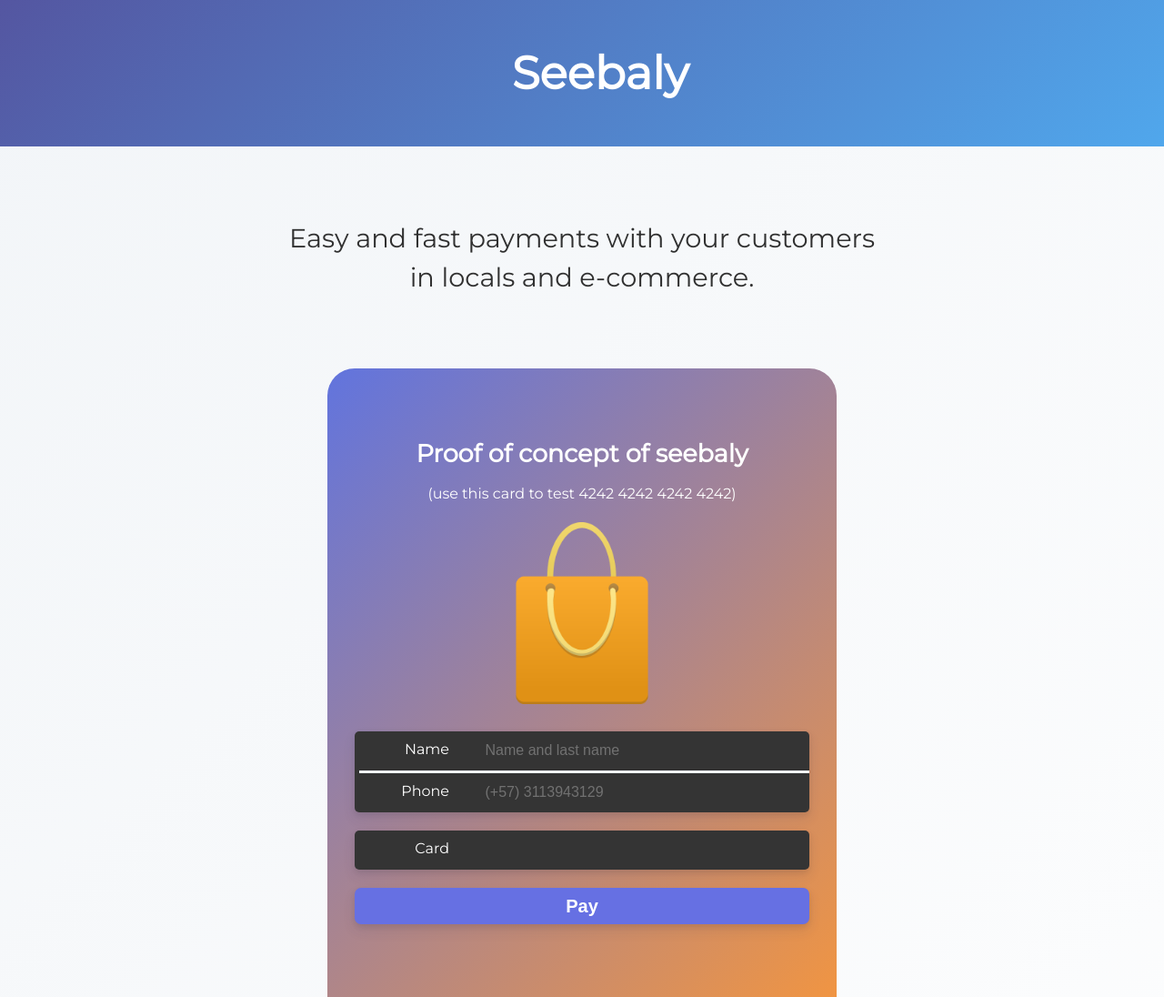
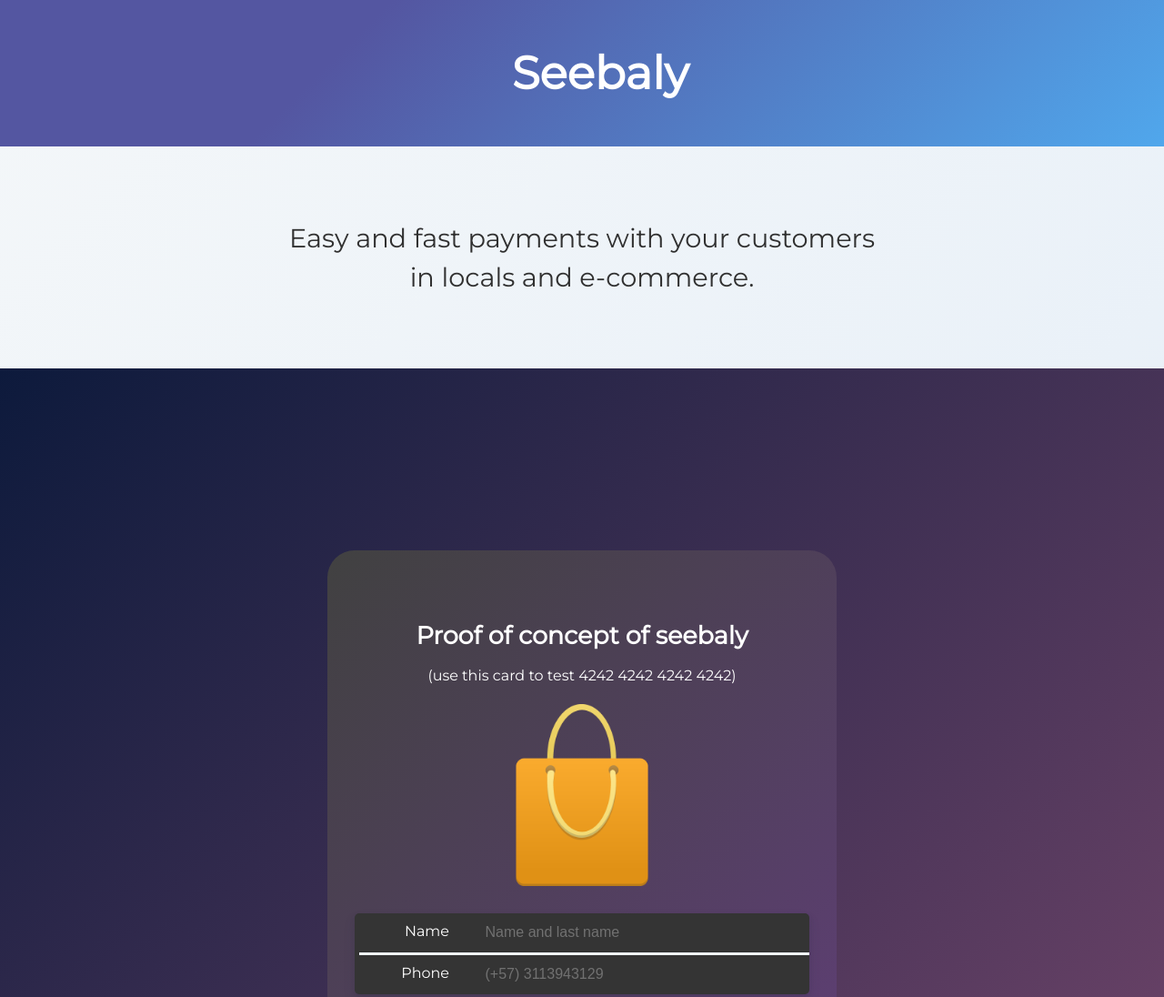
Before and after one commit to Danieldevop/Fruit-Pay---Web-page, a plain HTML site: page index.html in a window 1280 px wide. Shown: the top 1096 px of the page at 91% size. Drawn offline with Linux system fonts and the light colour scheme; a script that the page names is missing.

Commit message:
version 4 of seebaly made with♡

```diff
--- a/seebaly.css
+++ b/seebaly.css
@@ -1,11 +1,11 @@
 body{
   margin: 0;
   font-family: 'Montserrat', sans-serif;
-  background: linear-gradient(135deg, #F2F5F8 0%, #FFFFFF 100%);
+  background: linear-gradient(135deg, #F4F7F9 0%,  #DEEAF7 100%);
 }
 .header{
   display: flex;
-  background: linear-gradient(135deg, #5456A1 0%, #50A7EC 100%);
+  background: linear-gradient(135deg, #5456A1 30%, #50A7EC 100%);
 }
 a:link {
   text-decoration: none;
@@ -43,6 +43,8 @@
 }
 .section2{
   display: flex;
+  background: linear-gradient(135deg, #0D1A3C 0%,  #79496E 100%);
+
 }
 .concept{
   font-size: 27px;
@@ -65,11 +67,12 @@
   display: inline-block;
   width: 500px;
   margin: auto;
-  margin-bottom: 150px;
+  margin-top: 200px;
+  margin-bottom: 200px;
   padding-top: 100px;
   padding: 50px 30px 100px 30px;
   border-radius: 30px;
-  background: linear-gradient(135deg, #6174DE 0%,  #F6963C 100%);
+  background: linear-gradient(135deg, #414141 0%,  #623E7B 100%);
 }
 span{
   color: white;
@@ -189,7 +192,7 @@
     margin: auto;
  }
  footer{
-  background: linear-gradient(135deg, #5456A1 0%, #50A7EC 100%);
+  background: linear-gradient(135deg, #50A7EC 30%, #5456A1 100%);
   padding-top: 50px;
 }
 footer p{
```
